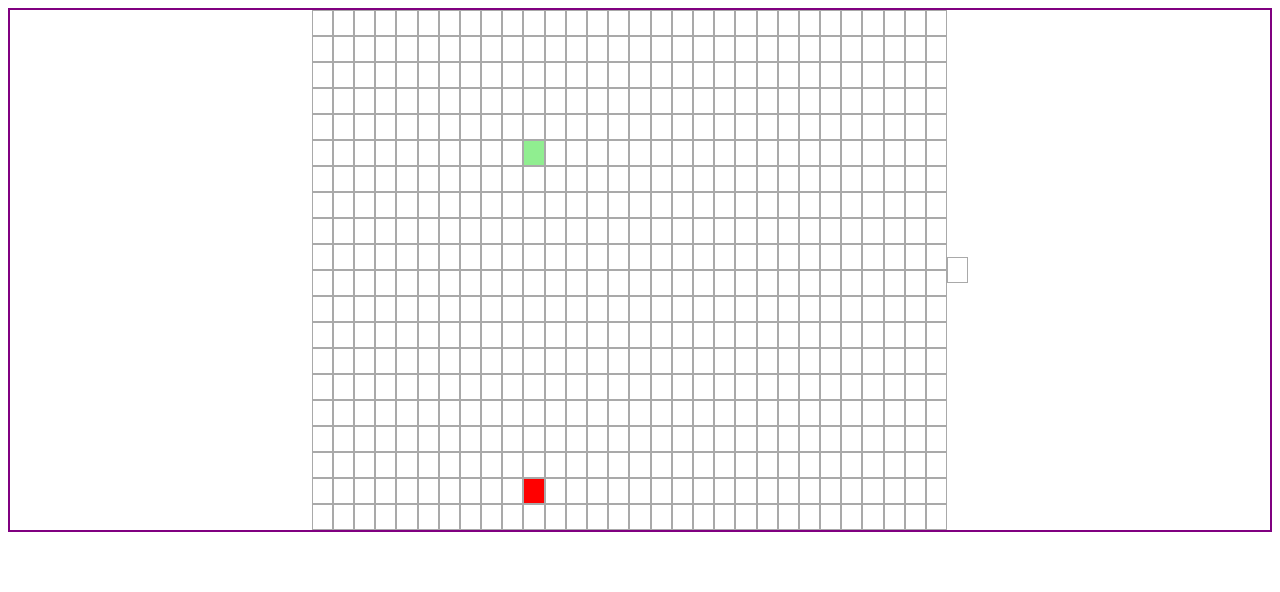
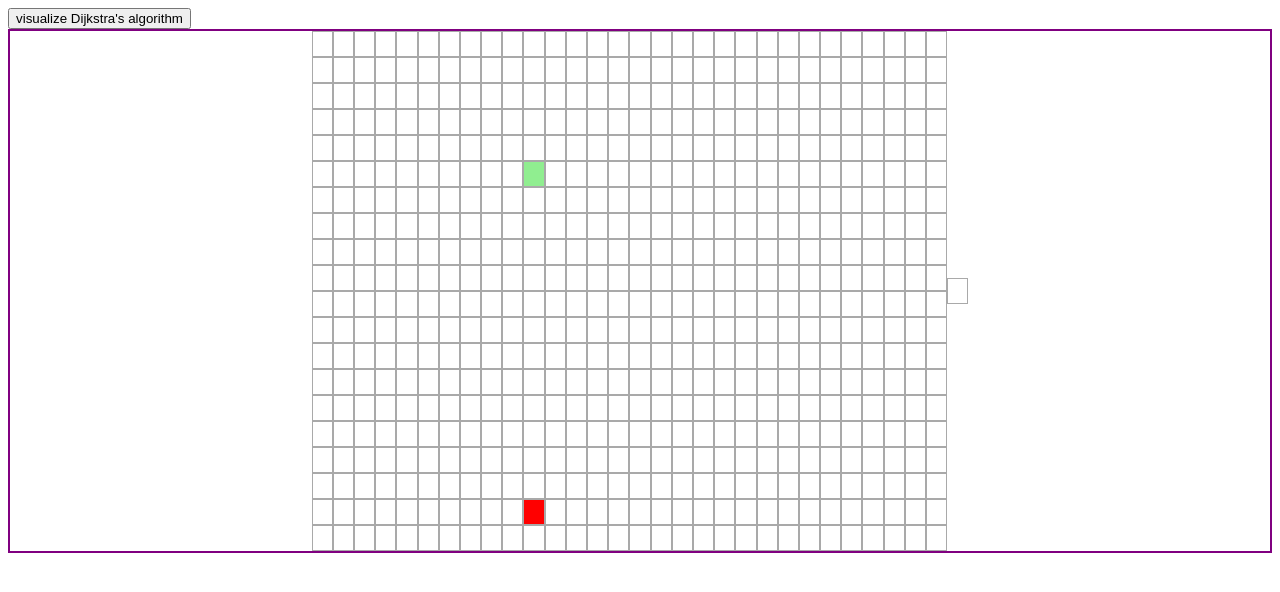
Before and after one commit to gagedoug13/pathfinder, a React (Create React App) app: page / in a window 1280 px wide. Shown: the top 592 px of the page. Built offline with nearby package versions, Linux system fonts and the light colour scheme.

Commit message:
added button tag and made function call anonymous

```diff
--- a/src/components/Main.js
+++ b/src/components/Main.js
@@ -35,6 +35,8 @@ class Main extends Component {
    render() {
        const nodes = this.state.nodes
         return  (
+        <>
+            <button onClick={() => this.dijkstra()}>visualize Dijkstra's algorithm</button>
             <div className='grid'>
                 {nodes.map((row, rowId) => {
                     return (
@@ -50,9 +52,17 @@ class Main extends Component {
                 })}
                 <Node counter={this.counter} nodes={this.state.nodes}/>
             </div>
+        </>
         )
    }
 
 }
 
 export default Main;
+
+
+function dijkstra(grid, startNode, endNode) {
+    if (!startNode || !endNode || startNode === endNode) {
+        return false;
+    }
+}
```
